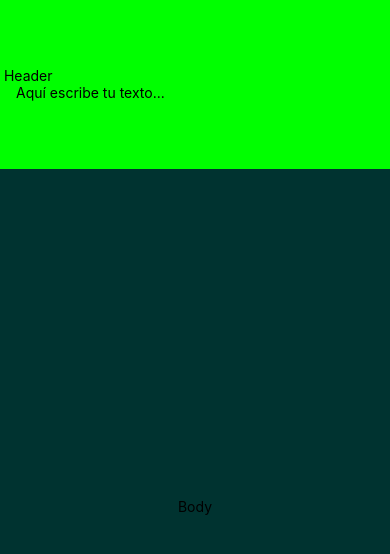
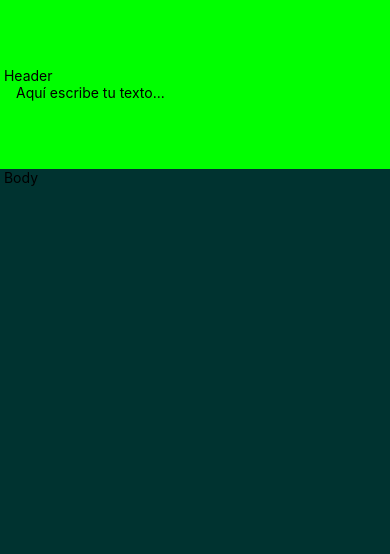
Before and after one commit to ACordoba15/ToDoApp_ReactNative, a React Native app: screen / in a window 390 px wide. Shown: the top 554 px of the page. Built offline with nearby package versions, Linux system fonts and the light colour scheme.

Commit message:
Agregando la lista de tareas al body

```diff
--- a/App.js
+++ b/App.js
@@ -1,39 +1,54 @@
-import React from 'react';
-import { StyleSheet, Text, View } from 'react-native';
-import Header from './Header';
-import Body from './Body';
+/* eslint-disable no-undef */
+/* eslint-disable no-unused-vars */
+import React from "react";
+import { StyleSheet, Text, View } from "react-native";
+import Header from "./Header";
+import Body from "./Body";
 
 export default class App extends React.Component {
-  constructor()
-  {
+  constructor() {
     super();
     this.state = {
-      tareas : [],
-      texto : ''
+      tareas: [],
+      texto: "",
     };
   }
 
   establecerTexto = (value) => {
-    console.log(value)
-    //this.setState({texto: value});
-  }
+    console.log(value);
+    this.setState({ texto: value });
+  };
 
-  render()
-  {
+  agregarTarea = () => {
+    this.setState({
+      tareas: [
+        ...this.state.tareas,
+        { texto: this.state.texto, key: Date.now() },
+      ],
+      texto: "",
+    });
+    console.log(this.state.tareas.length);
+  };
+
+  render() {
     return (
       <View style={styles.container}>
-        <Header cambiarTexto = {this.establecerTexto}/>
-
-        <Body/>
+        <Header
+          cambiarTexto={this.establecerTexto}
+          agregar={this.agregarTarea}
+          texto={this.state.texto}
+          onSubmitEditing={this.props.agregar}
+        />
+        <Text>{this.state.texto}</Text>
+        <Body tareas={this.state.tareas} />
       </View>
     );
   }
-
 }
 
 const styles = StyleSheet.create({
   container: {
     flex: 1,
-    backgroundColor: '#fff',
+    backgroundColor: "#fff",
   },
 });
--- a/Body.js
+++ b/Body.js
@@ -1,30 +1,32 @@
-import React, { Component } from 'react';
-import { StyleSheet, View, Text } from 'react-native';
+/* eslint-disable react/prop-types */
+/* eslint-disable no-undef */
+import React, { Component } from "react";
+import { StyleSheet, View, Text, FlatList } from "react-native";
 
 class Body extends Component {
   constructor(props) {
     super(props);
-    this.state = {
-    };
+    this.state = {};
   }
 
   render() {
     return (
       <View style={styles.container}>
         <Text> Body </Text>
+        <FlatList
+          data={this.props.tareas}
+          renderItem={({ item }) => <Text>{item.texto}</Text>}
+        />
       </View>
     );
   }
 }
 
 const styles = StyleSheet.create({
-    container :
-    {
-        flex : 8,
-        justifyContent: 'center',
-        alignItems: 'center',
-        backgroundColor: '#003330',
-    },
+  container: {
+    flex: 8,
+    backgroundColor: "#003330",
+  },
 });
 
 export default Body;
--- a/Header.js
+++ b/Header.js
@@ -1,21 +1,16 @@
-import React, { Component } from 'react';
-import { StyleSheet, View, Text, TextInput } from 'react-native';
-
+import React, { Component } from "react";
+import { StyleSheet, View, Text, TextInput } from "react-native";
 class Header extends Component {
-  constructor(props) {
-    super(props);
-    this.state = {
-    };
-  }
-
   render() {
     return (
       <View style={styles.container}>
         <Text> Header </Text>
         <TextInput
-            style={styles.texto}
-            onChangeText = {this.props.cambiarTexto}
-            placeholder = "Aquí escribe tu texto..."
+          style={styles.texto}
+          onChangeText={this.props.cambiarTexto}
+          placeholder="Aquí escribe tu texto..."
+          onSubmitEditing={this.props.agregar}
+          value={this.props.texto}
         />
       </View>
     );
@@ -23,14 +18,14 @@ class Header extends Component {
 }
 
 const styles = StyleSheet.create({
-    container : {
-        flex : 2,
-        justifyContent: 'center',
-        backgroundColor: '#00FF00',
-    },
-    texto : {
-        paddingHorizontal : 16
-    }
+  container: {
+    flex: 2,
+    justifyContent: "center",
+    backgroundColor: "#00FF00",
+  },
+  texto: {
+    paddingHorizontal: 16,
+  },
 });
 
 export default Header;
--- a/package.json
+++ b/package.json
@@ -17,8 +17,9 @@
   },
   "devDependencies": {
     "@babel/core": "^7.8.6",
+    "babel-eslint": "^10.1.0",
     "babel-preset-expo": "~8.1.0",
-    "eslint": "^7.8.1",
+    "eslint": "^7.9.0",
     "eslint-plugin-react": "^7.20.6"
   },
   "private": true
```
Also changed, not shown: .eslintrc.json, 1 other file (tests, documents, lock files or other folders).
